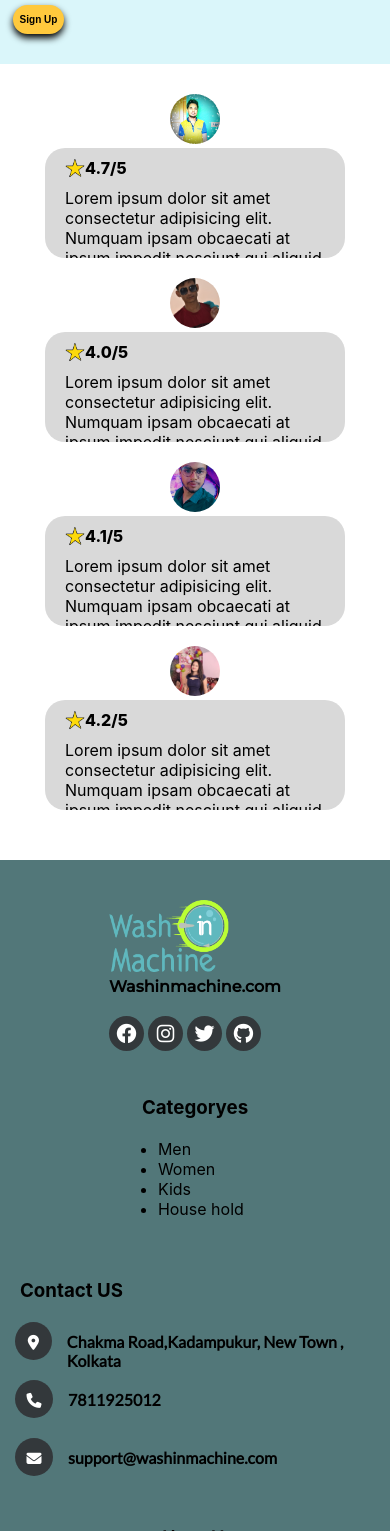
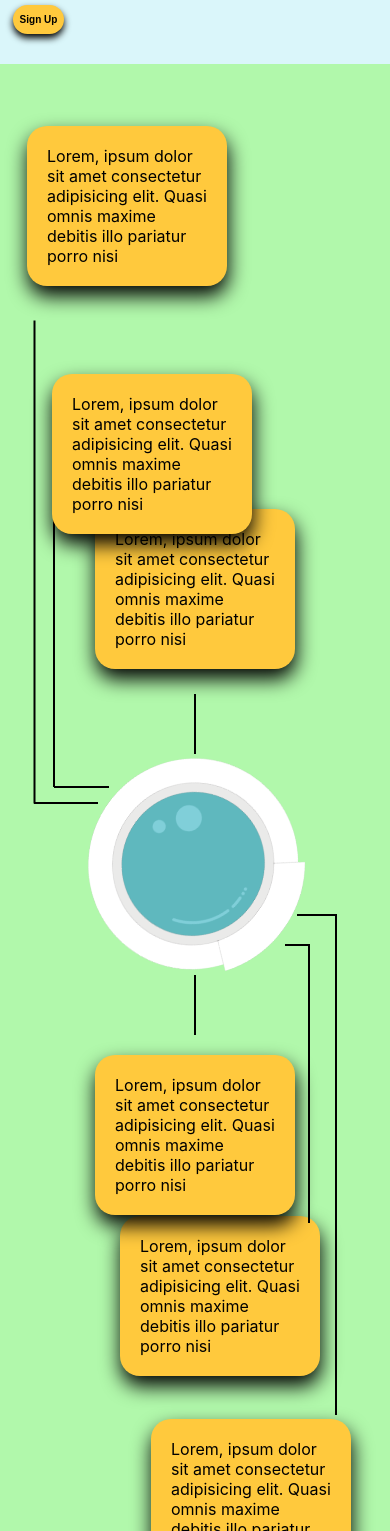
Before and after one commit to Mizanur2001/washinmachine, a React (Create React App) app: page / in a window 390 px wide. Shown: the part 469-2000 px from the top of the page. Built offline with nearby package versions, Linux system fonts and the light colour scheme.

Commit message:
make responsive of benefitsWM

```diff
--- a/src/components/css/BenefitsWM.css
+++ b/src/components/css/BenefitsWM.css
@@ -130,9 +130,176 @@
     right: 653px;
 }
 
+
 /*Mobile */
-@media(max-width:1300px) {
-    .benefitsWM{
-        display: none;
+@media(max-width:1200px) {
+    .benefitsWM {
+        height: 1600px;
+    }
+
+    .cont1 {
+        top: -190px;
+        right: -160px;
+    }
+
+    .cont6 {
+        top: -993px;
+        right: 270px;
+    }
+
+    .cont3 {
+        top: 796px;
+        left: -170px;
+    }
+
+    .cont4 {
+        top: 378px;
+        left: 253px;
+    }
+
+    .firstLine,
+    .secondLine,
+    .thirdLine,
+    .forthLine {
+        width: 10px;
+    }
+
+    .thirdLine {
+        top: 109px;
+        right: 135px;
+    }
+
+    .tenLine {
+        width: 300px;
+        bottom: 495px;
+        right: 141px;
+        transform: rotate(90deg);
+    }
+
+    .forthLine {
+        top: 128px;
+        right: 150px;
+        width: 20px;
+    }
+
+    .nineLine {
+        bottom: 573px;
+        right: 161px;
+        transform: rotate(90deg);
+        width: 500px;
+    }
+
+    .secondLine {
+        top: 360px;
+        left: 110px;
+    }
+
+    .sevLine {
+        bottom: -48px;
+        left: 114px;
+        transform: rotate(90deg);
+        width: 278px;
+    }
+
+    .firstLine {
+        top: 332px;
+        left: 137px;
+    }
+
+    .eighLine {
+        width: 500px;
+        bottom: -127px;
+        left: 141px;
+        transform: rotate(90deg);
+    }
+
+}
+
+@media(max-width:600px) {
+    .benefitWMContRapp {
+        flex-direction: column;
+    }
+
+    .cont1 {
+        top: -80px;
+        right: 68px;
+    }
+
+    .cont2 {
+        position: relative;
+        top: 143px;
+    }
+
+    .cont3 {
+        top: 795px;
+        left: 25px;
+    }
+
+    .cont4 {
+        top: 376px;
+        left: 56px;
+    }
+
+    .cont5 {
+        position: relative;
+        top: -148px;
+    }
+
+    .cont6 {
+        top: -1094px;
+        right: 43px;
     }
 }
+
+@media(max-width:500px) {
+    .benefitsWM>img {
+        height: 221px;
+        width: 236px;
+    }
+
+    .cont6 {
+        top: -989px;
+    }
+
+    .cont3 {
+        top: 690px;
+    }
+
+    .thirdLine {
+        top: 96px;
+        right: 114px;
+        width: 55px;
+    }
+
+    .tenLine {
+        width: 280px;
+        bottom: 395px;
+        right: 141px;
+        transform: rotate(90deg);
+    }
+
+    .forthLine {
+        top: 110px;
+        right: 129px;
+        width: 64px;
+    }
+
+    .nineLine {
+        bottom: 478px;
+        right: 161px;
+        transform: rotate(90deg);
+        width: 483px;
+    }
+
+    .secondLine {
+        top: 256px;
+        left: 102px;
+        width: 25px;
+    }
+
+    .firstLine {
+        top: 228px;
+        left: 122px;
+        width: 40px;
+    }
+}
```
